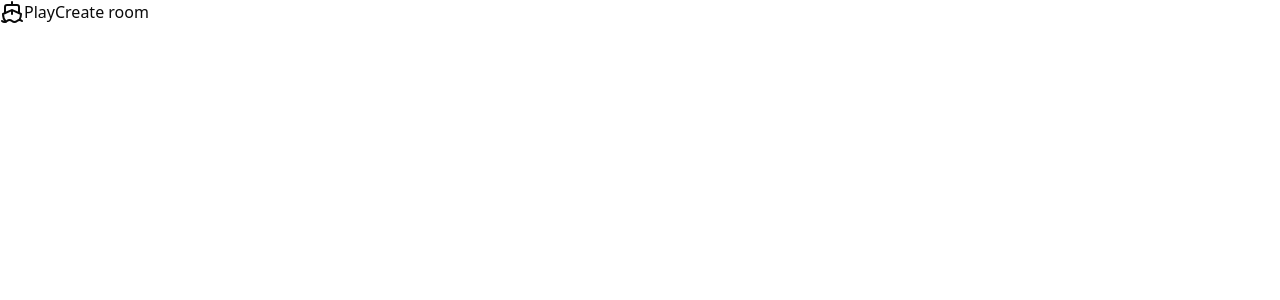
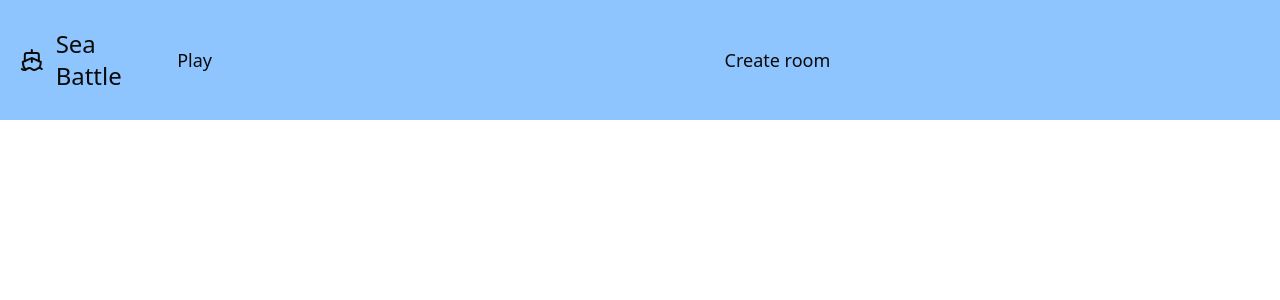
Before and after one commit to B1aho/battleship-online, a React (Vite) app in the folder apps/web/: page / in a window 1280 px wide. Shown: the top 300 px of the page. Built offline with nearby package versions, Linux system fonts and the light colour scheme.

Commit message:
Add nav bar with active animation to header

```diff
--- a/apps/web/src/components/Header.tsx
+++ /dev/null
@@ -1,25 +0,0 @@
-import { Ship } from "lucide-react";
-import { useTranslation } from "react-i18next";
-import { NavLink } from "react-router";
-
-export const Header = () => {
-    const { t } = useTranslation("nav");
-    const links = [
-        {
-            to: "play",
-            content: t("play"),
-        },
-        {
-            to: "room",
-            content: t("create"),
-        }
-    ];
-    return (
-        <nav className="flex w-full">
-            <Ship />
-            {links.map(link => {
-                return <NavLink to={link.to}>{link.content}</NavLink>;
-            })}
-        </nav>
-    );
-}
--- /dev/null
+++ b/apps/web/src/components/Header/Header.tsx
@@ -0,0 +1,83 @@
+import { Ship } from "lucide-react";
+import { NavLink } from "react-router";
+import { NavTab } from "./NavTab";
+import { createRef, RefObject, useEffect, useLayoutEffect, useMemo, useRef, useState } from "react";
+import { useLinks } from "./links";
+import { useTranslation } from "react-i18next";
+
+
+
+export const Header = () => {
+    const { t } = useTranslation("common");
+    const links = useLinks();
+    const markerRef = useRef<HTMLDivElement>(null);
+    const linkRefs = useRef<RefObject<HTMLAnchorElement | null>[]>([]);
+    const [anchor, setAnchor] = useState<HTMLAnchorElement | null | undefined>(null);
+    // Флаг, отключающий transition при первой установке позиции
+    const [disableTransition, setDisableTransition] = useState(true);
+
+    // Array of refs that refers to NavLinks
+    linkRefs.current = useMemo(
+        () => links.map(() => createRef<HTMLAnchorElement>()),
+        [links]
+    );
+    // Move marker to the current active NavLink
+    useLayoutEffect(() => {
+        const updateMarker = () => {
+            if (anchor && markerRef.current) {
+                // При первом монтировании отключаем анимацию
+                markerRef.current.style.transition = disableTransition
+                    ? "none"
+                    : "left 300ms ease-in-out, width 300ms ease-in-out";
+
+                markerRef.current.style.left = `${anchor.offsetLeft}px`;
+                markerRef.current.style.width = `${anchor.offsetWidth}px`;
+
+                // Центрируем по оси Y
+                markerRef.current.style.top = `${anchor.offsetTop + anchor.offsetHeight / 2}px`;
+                markerRef.current.style.transform = "translateY(-50%)"; // Центрируем
+
+                markerRef.current.style.opacity = "1";
+                // После первого вычисления позиций включаем transition
+                if (disableTransition) {
+                    setDisableTransition(false);
+                }
+            };
+        };
+
+        window.addEventListener("resize", updateMarker);
+        updateMarker();
+
+        return () => window.removeEventListener("resize", updateMarker);
+    }, [anchor, disableTransition]);
+
+    return (
+        <nav className="flex w-full min-h-[15%] max-h-fit gap-2 relative items-center bg-blue-300 bg-opacity-0.5 px-2">
+            <span className="flex text-2xl justify-center items-center mr-4 z-10">
+                <Ship width={55} />
+                <span>{t("logo")}</span>
+            </span>
+            <div className="flex items-center w-full h-full">
+                {
+                    links.map((link, idx) => {
+                        return (
+                            <NavLink className="flex-1 z-10 w-[10%] h-full relative" to={link.to} ref={linkRefs.current[idx]} key={link.key}>
+                                {({ isActive }) => {
+                                    return (
+                                        <NavTab
+                                            text={link.text}
+                                            Icon={link.Icon ? link.Icon : undefined}
+                                            isActive={isActive}
+                                            setAnchor={() => setAnchor(linkRefs.current[idx]?.current)}
+                                        />
+                                    );
+                                }}
+                            </NavLink>
+                        );
+                    })
+                }
+                <div className="absolute opacity-0 top-[20%] z-[1] w-11 h-14 before:content-[''] before:absolute before:-z-10 before:top-[20%] before:left-[50%] before:-translate-x-1/2 before:w-[40px] before:h-[35px] before:rounded-[8px] before:bg-white before:shadow-[0_0_10px_rgb(58,134,255),0_0_20px_rgb(255,255,255),0_0_40px_#fff,0_0_80px_#fff,0_0_160px_rgb(58,134,255)]" ref={markerRef} id="marker"></div>
+            </div>
+        </nav>
+    );
+}
--- /dev/null
+++ b/apps/web/src/components/Header/NavTab.tsx
@@ -0,0 +1,22 @@
+import { LucideProps } from "lucide-react";
+import { ForwardRefExoticComponent, useEffect } from "react";
+
+interface INavTab {
+    text: string;
+    Icon?: ForwardRefExoticComponent<Omit<LucideProps, "ref">>;
+    isActive: boolean;
+    setAnchor: () => void;
+}
+
+export const NavTab = ({ text, isActive, setAnchor, Icon }: INavTab) => {
+    useEffect(() => {
+        if (isActive) setAnchor();
+    }, [isActive, setAnchor]);
+
+    return (
+        <span className="flex text-lg  h-full bg-blue-300">
+            {/*Icon && <Icon /> Если mobile то иконки*/}
+            <span>{text}</span>
+        </span>
+    );
+}
--- /dev/null
+++ b/apps/web/src/components/Header/links.ts
@@ -0,0 +1,27 @@
+import { LucideProps, Play } from "lucide-react";
+import { ForwardRefExoticComponent } from "react";
+import { useTranslation } from "react-i18next";
+
+export interface ILink {
+    to: string;
+    text: string;
+    key: string;
+    Icon?: ForwardRefExoticComponent<Omit<LucideProps, "ref">>;
+}
+
+export const useLinks = (): ILink[] => {
+    const { t } = useTranslation("nav");
+    return ([
+        {
+            key: "L-0",
+            to: "play",
+            Icon: Play,
+            text: t("nav:play"),
+        },
+        {
+            key: "L-1",
+            to: "room",
+            text: t("nav:create"),
+        }
+    ]);
+};
--- a/apps/web/src/i18n.ts
+++ b/apps/web/src/i18n.ts
@@ -13,14 +13,14 @@ i18next
     .init({
         resources: {
             en: {
-                translation: commonEn,
+                common: commonEn,
                 nav: navEn,
             },
             ru: {
-                translation: commonRu,
+                common: commonRu,
                 nav: navRu,
             },
         },
-        ns: ["nav"],
+        ns: ["nav", "common"],
         fallbackLng: "en",
     })
--- a/apps/web/src/index.css
+++ b/apps/web/src/index.css
@@ -7,4 +7,9 @@
     :root {
       --cell-size: 28px;
     }
-  }
+}
+
+html, body, #root {
+  width: 100%;
+  height: 100%;
+}
--- a/apps/web/src/locales/en/common.json
+++ b/apps/web/src/locales/en/common.json
@@ -1,3 +1,3 @@
 {
-
+    "logo": "Sea Battle"
 }
--- a/apps/web/src/locales/ru/common.json
+++ b/apps/web/src/locales/ru/common.json
@@ -1,3 +1,3 @@
 {
-
+    "logo": "Морской Бой"
 }
--- a/apps/web/src/pages/Layout.tsx
+++ b/apps/web/src/pages/Layout.tsx
@@ -1,5 +1,5 @@
 import { Outlet } from "react-router";
-import { Header } from "../components/Header";
+import { Header } from "../components/Header/Header";
 import { Footer } from "../components/Footer";
 
 export const Layout = () => {
```
